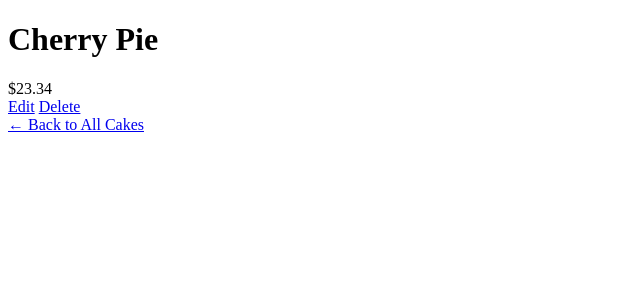
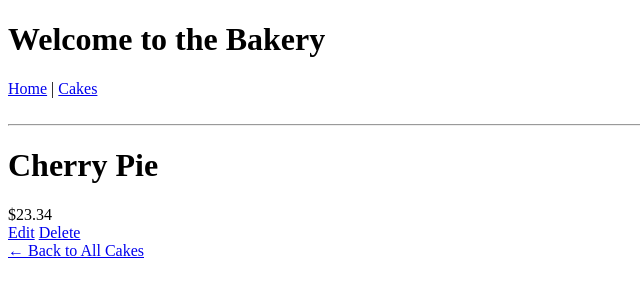
Before and after one commit to priya-aswani-7/bakery, a Django app: page /cakes/1/ in a window 1280 px wide. Shown: the top 300 px of the page, without its empty margins (0-640 px from the left). Run offline with Django 5.2, Linux system fonts and the light colour scheme; data comes from the database, SQL or seed files in the repository.

Commit message:
Add base.html template to extend from

```diff
--- /dev/null
+++ b/main_app/templates/base.html
@@ -0,0 +1,19 @@
+<!DOCTYPE html>
+<html>
+<head>
+    <title>Bakery App</title>
+</head>
+<body>
+    <h1>Welcome to the Bakery</h1>
+
+    <nav>
+        <a href="/">Home</a> |
+        <a href="{% url 'cake_list' %}">Cakes</a>
+    </nav>
+    <br>
+    <hr>
+
+    {% block content %}
+    {% endblock %}
+</body>
+</html>
--- a/main_app/templates/cake_confirm_delete.html
+++ b/main_app/templates/cakes/cake_confirm_delete.html
@@ -1,4 +1,6 @@
-<!-- templates/cakes/cake_confirm_delete.html -->
+{% extends '../base.html' %}
+
+{% block content %}
 <h1>Delete Cake</h1>
 <p>Are you sure you want to delete "{{ cake.name }}"?</p>
 <form method="post">
@@ -6,3 +8,4 @@
   <button type="submit">Yes, delete</button>
 </form>
 <a href="{% url 'cake_list' %}">Cancel</a>
+{% endblock %}
--- a/main_app/templates/cake_detail.html
+++ b/main_app/templates/cakes/cake_detail.html
@@ -1,9 +1,6 @@
-<!DOCTYPE html>
-<html>
-<head>
-    <title>{{ cake.name }}</title>
-</head>
-<body>
+{% extends '../base.html' %}
+
+{% block content %}
     <div class="container">
         <div class="cake-header">
             <h1>{{ cake.name }}</h1>
@@ -17,5 +14,4 @@
 
         <a href="{% url 'cake_list' %}" class="back-link">← Back to All Cakes</a>
     </div>
-</body>
-</html>
+{% endblock %}
--- a/main_app/templates/cake_list.html
+++ b/main_app/templates/cakes/cake_list.html
@@ -1,4 +1,6 @@
-<!-- templates/cakes/cake_list.html -->
+{% extends '../base.html' %}
+
+{% block content %}
 <h1>All Cakes</h1>
 <ul>
   {% for cake in cakes %}
@@ -8,3 +10,5 @@
   {% endfor %}
 </ul>
 <a href="{% url 'cake_create' %}">Add New Cake</a>
+
+{% endblock %}
--- a/main_app/views.py
+++ b/main_app/views.py
@@ -4,27 +4,27 @@ from .models import Cake
 
 class CakeListView(ListView):
     model = Cake
-    template_name = 'cake_list.html'
+    template_name = 'cakes/cake_list.html'
     context_object_name = 'cakes'
 
 class CakeDetailView(DetailView):
     model = Cake
-    template_name = 'cake_detail.html'
+    template_name = 'cakes/cake_detail.html'
     context_object_name = 'cake'
 
 class CakeCreateView(CreateView):
     model = Cake
-    template_name = 'cake_form.html'
+    template_name = 'cakes/cake_form.html'
     fields = '__all__'
 
 class CakeUpdateView(UpdateView):
     model = Cake
-    template_name = 'cake_form.html'
+    template_name = 'cakes/cake_form.html'
     fields = '__all__'
     success_url = reverse_lazy('cake_list')
 
 class CakeDeleteView(DeleteView):
     model = Cake
-    template_name = 'cake_confirm_delete.html'
+    template_name = 'cakes/cake_confirm_delete.html'
     context_object_name = 'cake'
     success_url = reverse_lazy('cake_list')
```
Also changed, not shown: main_app/templates/cakes/cake_form.html (renamed from main_app/templates/cake_form.html, +6 -1 lines).
